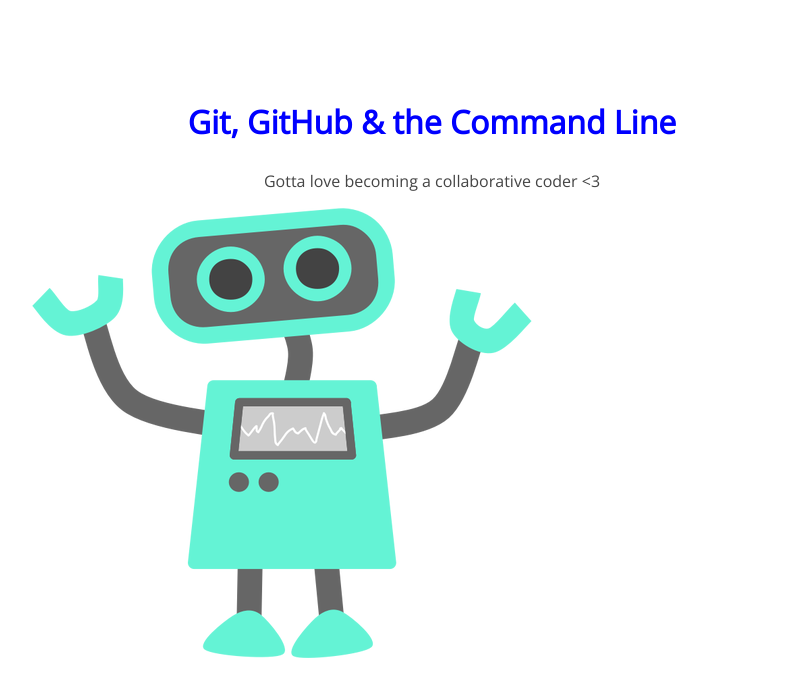
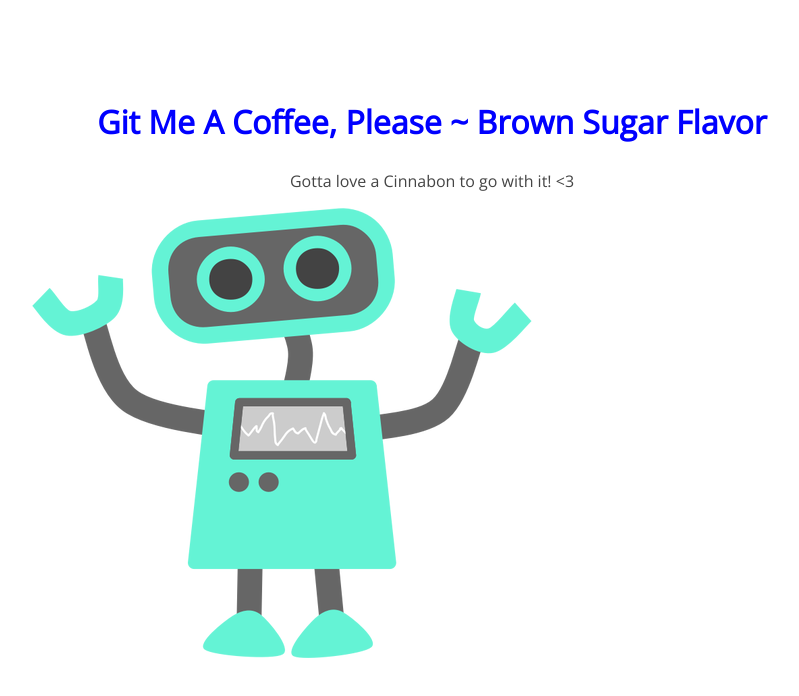
Before and after one commit to danddev/105-project, a plain HTML site: page index.html in a window 1280 px wide. Shown: the whole page, without its empty margins (208-1007 px from the left). Drawn offline with nearby package versions, Linux system fonts and the light colour scheme.

Commit message:
Committing change to index file

```diff
--- a/index.html
+++ b/index.html
@@ -8,8 +8,8 @@
 </head>
 <body>
 	<section>
-		<h1>Git, GitHub & the Command Line</h1>
-		<p>Gotta love becoming a collaborative coder <3</p>
+		<h1>Git Me A Coffee, Please ~ Brown Sugar Flavor</h1>
+		<p>Gotta love a Cinnabon to go with it! <3</p>
 		<img src="img/happy-blue-robot.png">
 	</section>
 </body>
```
